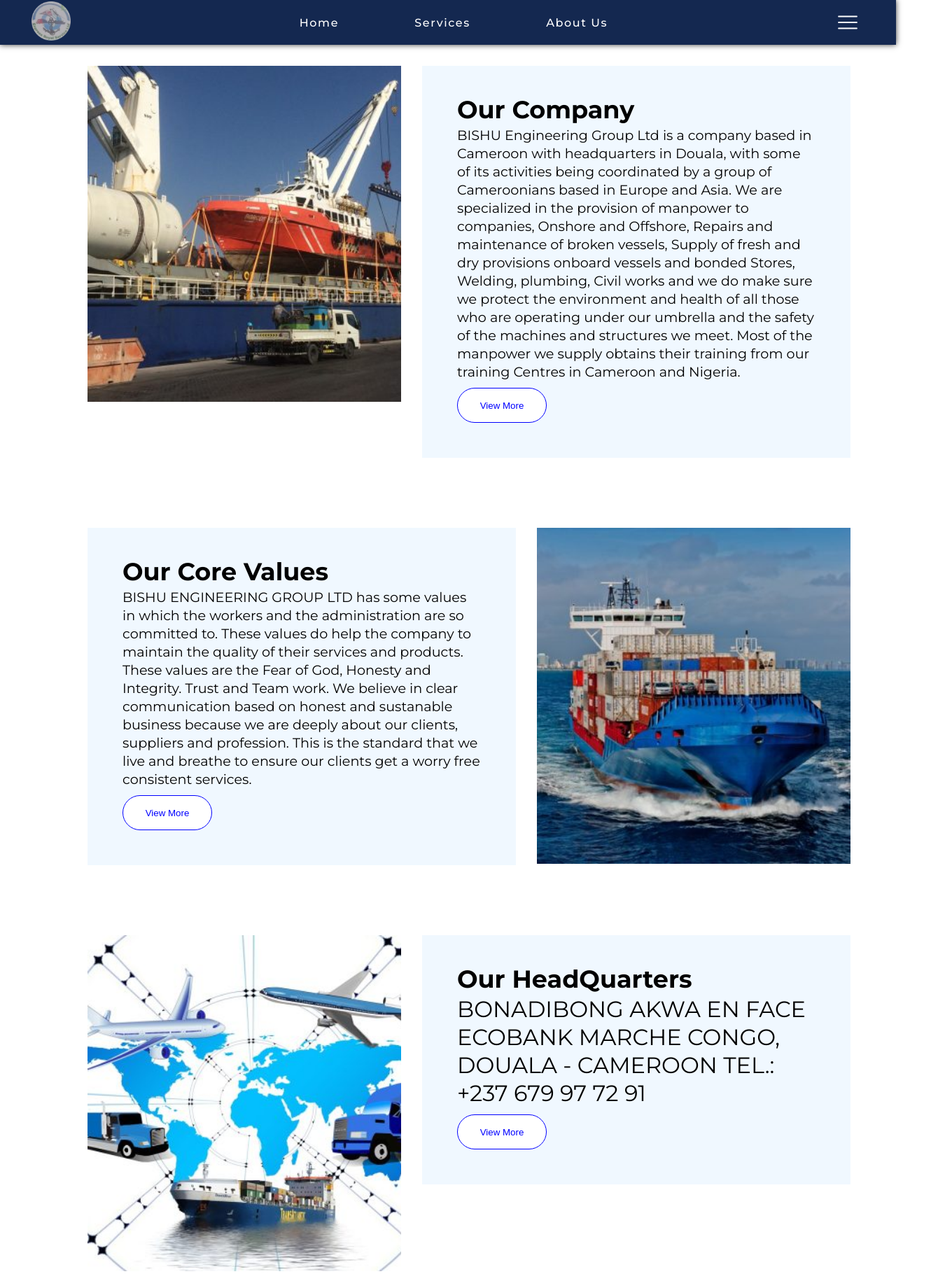
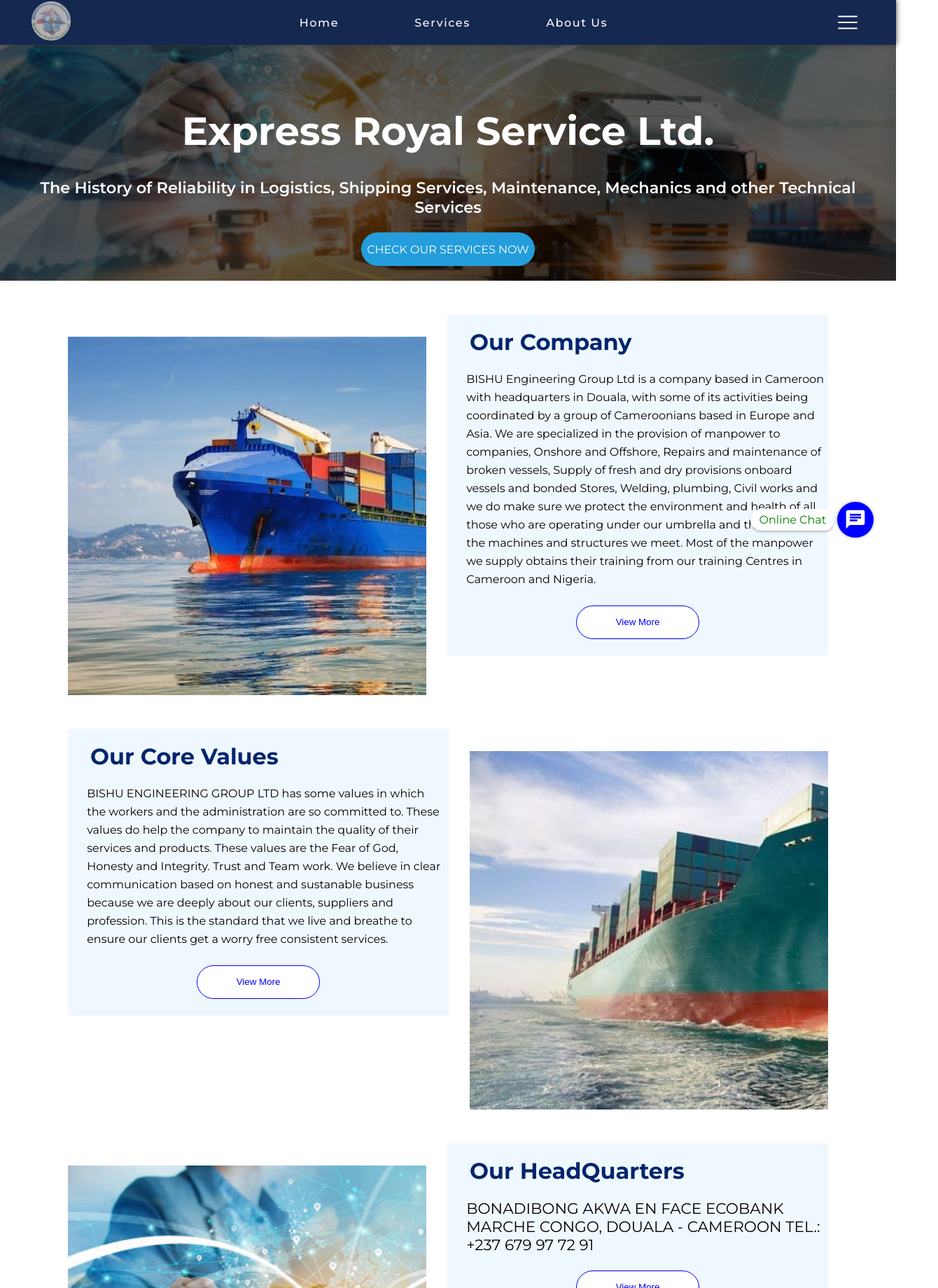
Before and after one commit to Crafty23Jay/Express-Royal-Service-Limited, a React (Vite) app: page /about in a window 1280 px wide. Shown: the top 1840 px of the page at 70% size, 1340 px wide, since content can reach past the window. Built offline with nearby package versions, Linux system fonts and the light colour scheme.

Commit message:
about finishing

```diff
--- a/src/Components/Footer.css
+++ b/src/Components/Footer.css
@@ -34,6 +34,7 @@
     width: 80%;
     font-style: italic;
     text-wrap: wrap;
+    margin: 0 !important;
 }
 
 .div-1-dtl>h2{
@@ -41,6 +42,7 @@
 }
 .div-1-dtl>h4{
     font-size: 1rem;
+    margin: 0 !important;
 }
 
 
--- /dev/null
+++ b/src/Components/HeroAbout.css
@@ -0,0 +1,41 @@
+.sec-3-cont{
+    width: 100vw;
+    display: flex;
+    align-items: center;
+    flex-direction: column;
+    justify-content: center;
+    background: url(/src/images/hero-3-bg.jpg);
+    background-size: cover;
+    background-color: #5f5f5f;
+    background-blend-mode: multiply;
+    background-position: 50%;
+    padding: 1.3rem 0;
+}
+.sec-3-cont>h1{
+    color: white;
+    font-size: 3.5rem;
+    width: 80%;
+    text-align: center;
+    margin-bottom: 1rem;
+    line-height: 3.5rem;
+}
+.sec-3-cont>p{
+    color: white;
+    font-size: 1.4rem;
+    width: 93%;
+    text-align: center;
+    font-weight: 600;
+}
+.hero-about-btn{
+    width: fit-content;
+    height: 3rem;
+    font-size: 1rem;
+    border-radius: 2rem;
+    padding: 0 0.5rem;
+    background-color: #239DDB;
+    color: white;
+    text-decoration: none;
+    display: flex;
+    align-items: center;
+    justify-content: center;
+}
--- /dev/null
+++ b/src/Components/HeroAbout.jsx
@@ -0,0 +1,18 @@
+import React from 'react'
+import './HeroAbout.css'
+import { Link } from 'react-router-dom'
+
+const HeroAbout = () => {
+  return (
+    <section class="sec-3-cont">
+        <h1>Express Royal Service Ltd.</h1>
+        <p>
+            The History of Reliability in Logistics, Shipping Services, Maintenance,
+            Mechanics and other Technical Services
+        </p>
+        <Link to="/services" class="hero-about-btn">CHECK OUR SERVICES NOW</Link>
+    </section>
+  )
+}
+
+export default HeroAbout
--- a/src/Components/HeroSec.jsx
+++ b/src/Components/HeroSec.jsx
@@ -1,14 +1,17 @@
 import React from 'react'
 import '../Pages/Services.css'
+import { Link } from 'react-router-dom'
 
 const HeroSec = () => {
   return (
     <main class="home-hero">
             <div class="hero-cont">
+                <h4>Express Royal Service Ltd.</h4>
                 <h1>Great Shipping Services with Logistical Support & Technical Services</h1>
                 <p>Bishu Engineering puts together a rich array of Services supported by Certified Staff and
                     useful partnerships
                 </p>
+                <Link to="/services" class="home-hero-btn">START HERE</Link>
             </div>
         </main>
   )
--- a/src/Components/OnlineChat.css
+++ b/src/Components/OnlineChat.css
@@ -10,6 +10,7 @@
     align-items: center;
     justify-content: center;
     gap: 0.25rem;
+    z-index: 15;
 }
 .rectangle{
     width: 7.5rem;
--- a/src/Pages/AboutUs.css
+++ b/src/Pages/AboutUs.css
@@ -1,80 +1,111 @@
-*{
-    margin: 0;
-    padding: 0;
-    gap: 0;
-}
 .company-div{
     display: flex;
     justify-content: center;
-    padding: 30px;
     width: 100vw;
     gap: 30px;
     /* background-color: blue; */
     margin-bottom: 5vh;
+    margin-top: 3rem;
 }
 .company-img{
-    background-image: url(../images/company-img.jpg);
+    background-image: url(../images/shipchandling.jpg);
     background-size: cover;
-    height: 60vh;
-    width: 35%;
 }
 .value-img{
-    background-image: url(../images/value-img.jpg);
+    background-image: url(../images/ship-2.jpg);
     background-size: cover;
-    height: 60vh;
-    width: 35%;
 }
 .headquarter-img{
-    background-image: url(../images/Headquarter-img.jpg);
+    background-image: url(../images/hero-3-bg.jpg);
     background-size: cover;
-    height:  60vh;
-    width: 35%;
+
 }
 .Commitment-img{
-    background-image: url(../images/Commitment-img.jpg);
+    background-image: url(../images/mechanics.jpg);
     background-size: cover;
-    height:  60vh;
-    width: 35%;
+
 }
-.content,.Commitment-content,.hq-content{
+
+.company-img,.value-img,.value-img,.Commitment-img,.headquarter-img{
+    width: 40%;
+    height: 100%;
+    aspect-ratio: 1/1;
+    margin-top: 2rem;
+}
+
+.content{
     display: flex;
     background-color: aliceblue;
-    padding: 50px;
+    padding: 1.5rem 1rem;
     flex-direction: column;
     width: 40%;
     height: fit-content;
-    gap: 10px;
+    gap: 1.5rem;
     font-size: larger;
     line-height: 26px;
     margin: 0;
 }
+.content>h1{
+    margin-left: 1rem !important;
+    margin: 0;
+    color: #00256e;
+}
+.content>p{
+    width: 100%;
+    font-size: 1rem;
+    padding: 0 0.7rem;
+    margin: 0;
+}
+
+#head-q-content>p{
+    font-size: 1.35rem;
+}
+
+
 button{
     background-color: white;
     border-radius: 25px;
-    width: 10vw;
+    width: 11rem;
+    height: 3rem;
     color: blue;
     text-decoration: none;
     border: 1px solid;
     padding: 7px;
-    height: 50px;
+    margin: auto;
 }
 button:hover{
     color: white;
     background-color: rgb(0, 119, 255);
+    transition: 0.4s ease;
 }
 h1{
-    font-size: 35px;
+    font-size: 32px;
+    line-height: 2rem;
 }
-.Commitment-content>p,.hq-content>p{
-    font-weight: 45px;
-    line-height: 35px;
-    font-size: x-large;
+
+@media (max-width:640px){
+    .company-div{
+       gap: 0.5rem;
+    }
+    .content{
+        width: 48%;
+    }
+    .content>h1{
+        font-size: 1.5rem;
+    }
+    h1{
+        font-size: 1.5rem;
+    }
+    .content>p{
+        font-size: 1rem;
+        line-height: 1.25rem;
+    }
+    #head-q-content>p{
+        font-size: 1.2rem;
+        line-height: 1.5rem;
+    }
 }
-.hq-content>p{
-    font-weight: 50px;
-    line-height: 40px;
-    font-size: xx-large;
-}
+
 @media (max-width:418px){
     .company-div{
         display: flex;
@@ -84,22 +115,23 @@
         width: 100vw;
         gap: 30px;
         /* background-color: blue; */
-        margin-bottom: 10vh;
+        /* margin-bottom: 10vh; */
     }
     .company-img,.value-img,.value-img,.Commitment-img,.headquarter-img{
-        height: 60vh;
         width: 85%;
+        height: 100%;
+        aspect-ratio: 1/1;
     }
-    .content,.Commitment-content,.hq-content{
+    .content{
         display: flex;
         background-color: aliceblue;
-        padding: 50px;
+        padding: 50px 25px;
         flex-direction: column;
-        width: 60%;
+        width: 70%;
         height: fit-content;
-        gap: 10px;
+        gap: 18px;
         font-size: larger;
-        line-height: 26px;
+        line-height: 22px;
         margin: 0;
     }
     h1{
--- a/src/Pages/AboutUs.jsx
+++ b/src/Pages/AboutUs.jsx
@@ -2,11 +2,14 @@
 import Navbar from '../Components/Navbar'
 import '../Pages/AboutUs.css'
 import Footer from '../Components/Footer'
-
+import OnlineChat from '../Components/OnlineChat';
+import HeroAbout from '../Components/HeroAbout';
 const AboutUs = () => {
   return (
     <section>
       <Navbar />
+
+      <HeroAbout />
 
       <section className='company-div'>
           <div className='company-img'></div>
@@ -34,7 +37,7 @@
 
        <section className='company-div'>
           <div className='headquarter-img'></div>
-          <div className='hq-content'>
+          <div className='content' id='head-q-content'>
             <h1>Our HeadQuarters</h1>
             <p>BONADIBONG
                AKWA EN FACE ECOBANK MARCHE CONGO, DOUALA - CAMEROON
@@ -45,7 +48,7 @@
       </section>
 
          <section className='company-div'>
-          <div className='Commitment-content'>
+          <div className='content'>
             <h1>Our Commitment</h1>
             <p>We have not other commitment than to render happiness to our corporate, organisational and individual clients. We are committed to rendering
               the best of our expertise to enhance their organisations and businesses. This is our passion - to be of the best service to our customers.
@@ -54,7 +57,7 @@
           </div>
             <div className='Commitment-img'></div>
       </section>
-
+    <OnlineChat />
     <Footer />
 
     </section>
--- a/src/Pages/Home.css
+++ b/src/Pages/Home.css
@@ -297,6 +297,9 @@
         flex-direction: column;
         gap: 3rem;
     }
+    .services-button, .other-services-button{
+        width: 70%;
+    }
 
     .other-services{
         justify-content: center !important;
@@ -314,6 +317,7 @@
 
     .contact {
         flex-direction: column;
+        justify-content: flex-end;
         gap: 3rem;
     }
 
@@ -321,7 +325,11 @@
         padding-bottom: 60px;
         width: 80%;
         margin: auto;
-        gap: 1rem;
+        gap: 0.8rem;
+        display: flex;
+        flex-direction: column;
+        justify-content: center;
+
     }
     .left-contact {
         width: 80%;
@@ -333,13 +341,17 @@
         align-items: flex-start;
         justify-content: center;
         width: 80%;
+        margin: auto;
     }
     .contacts-input {
         width: 80%;
+        margin: auto;
     }
 
     .contact-button {
-        margin-left: 100px;
+        width: 50%;
+        height: 3rem;
+        aspect-ratio: 10/4;
     }
 
 
--- a/src/Pages/Services.css
+++ b/src/Pages/Services.css
@@ -29,13 +29,23 @@
     align-items: center;
     justify-content: center;
     flex-direction: column;
-    gap: 2rem;
+}
+
+.hero-cont>h4{
+    color: white;
+    font-size: 2.2rem;
+    text-align: center;
+    width: 90%;
+    margin-bottom: 0.3rem !important;
 }
 .hero-cont>h1{
     color: white;
     text-align: center;
     font-size: 3.5rem;
-    max-width: 90%;
+    max-width: 80%;
+    margin-bottom: 1rem;
+    line-height: 4rem;
+    margin-top: 1rem;
 }
 .hero-cont>p{
     /* color: #142850; */
@@ -44,7 +54,25 @@
     font-size: 1.4rem;
     max-width: 90%;
     font-weight: 600;
+    margin-bottom: 1rem;
 }
+
+.home-hero-btn{
+    width: 12rem;
+    height: 3rem;
+    border-radius: 2rem;
+    background-color: #239DDB;
+    color: white;
+    text-decoration: none;
+    display: flex;
+    align-items: center;
+    justify-content: center;
+}
+.home-hero-btn:hover{
+    background-color: #0039ac;
+    transition: 0.4s ease;
+}
+
 .services{
     background-color: #F3D5D5;
     width: 100vw;
@@ -174,7 +202,7 @@
     background-color: #F3D5D5;
 }
 #contact-card_3{
-    background-color: #E2E78E;
+    background-color: #BDE1F4;
 }
 
 .border-cont{
@@ -256,6 +284,10 @@
 
 
 @media (max-width:1000px) {
+
+    .hero-cont>p{
+        width: 80%;
+    }
     .service-cont{
         width: 90vw;
     }
@@ -279,13 +311,23 @@
 
 
 @media (max-width:770px) {
-    .hero-cont>h1{
-        font-size: 2.5rem ;
+    /* .hero-cont{
+        gap: 2rem;
+    } */
+    .hero-cont>h4{
+        font-size: 2.2rem ;
         line-height: 3rem;
     }
+    .hero-cont>h1{
+        font-size: 2.6rem ;
+        line-height: 3rem;
+        width: 95%;
+        margin-bottom: 1rem;
+    }
     .hero-cont>p{
-        font-size: 1.5rem;
-        line-height: 2.3rem;
+        font-size: 1.2rem;
+        line-height: 2.15rem;
+        font-style: italic;
     }
     .services>h1{
         font-size: 2.2rem;
@@ -395,7 +437,11 @@
         height: 87vh;
     }
    .hero-cont>h1{
-    font-size: 2.2rem;
+    font-size: 1.6rem;
+   }
+   .hero-cont>p{
+    font-size: 1.1rem;
+    line-height: 2rem;
    }
    .contact-card{
         width: 85%;
```
Also changed, not shown: src/images/hero-3-bg.jpg (added), src/images/ship-2.jpg (added).
